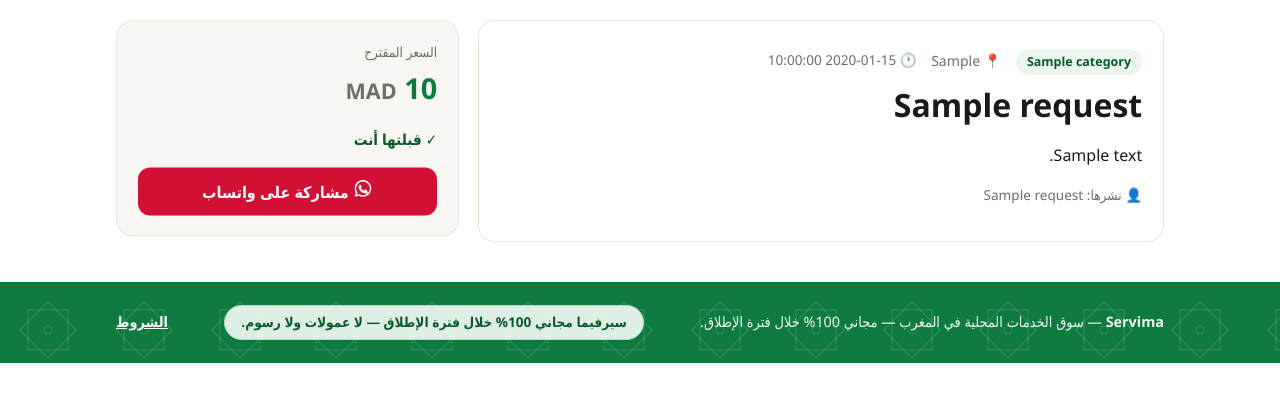
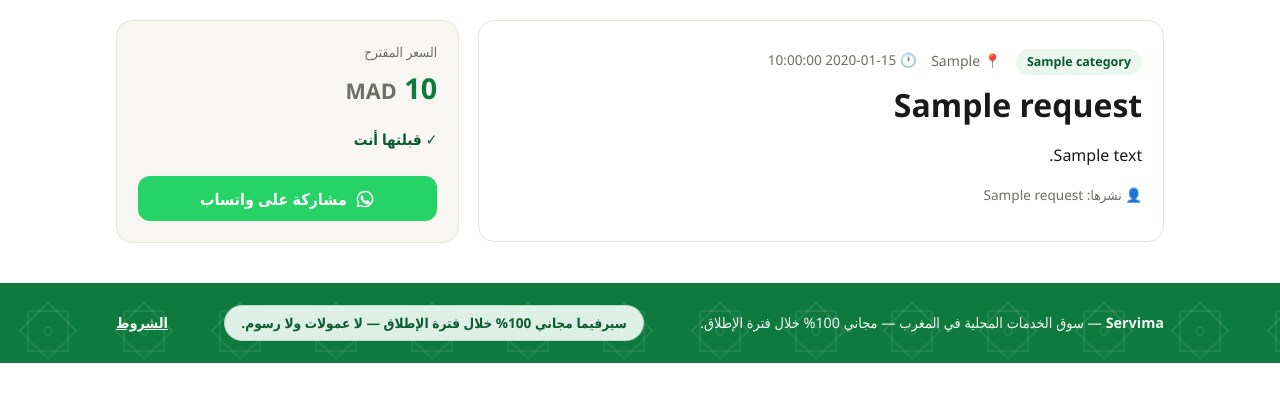
Before and after one commit to elghazihamza1-collab/servima, a Flask app: page /jobs/1 in a window 1280 px wide. Shown: the part 56-458 px from the top of the page. Run offline with Flask 3, Linux system fonts and the light colour scheme; tables that the repository leaves empty hold one stand-in row (values such as "Sample post").

Commit message:
Add WhatsApp share button on job detail pages

```diff
--- a/static/css/style.css
+++ b/static/css/style.css
@@ -91,6 +91,8 @@ h1, h2, h3 { line-height: 1.35; margin-block: 0 .6rem; }
 .btn-block { display: block; width: 100%; }
 .btn-sm { padding: .45rem .95rem; font-size: .9rem; border-radius: 10px; }
 .btn-lg { padding: .85rem 1.8rem; font-size: 1.1rem; }
+.btn-whatsapp { background: #25d366; display: inline-flex; align-items: center; justify-content: center; gap: .5rem; }
+.btn-whatsapp:hover { background: #1eb856; color: #fff; }
 .form { display: grid; gap: .9rem; max-width: 640px; }
 .form.narrow { max-width: 460px; margin-inline: auto; }
 .form label { display: grid; gap: .3rem; font-weight: 700; font-size: .95rem; }
```
